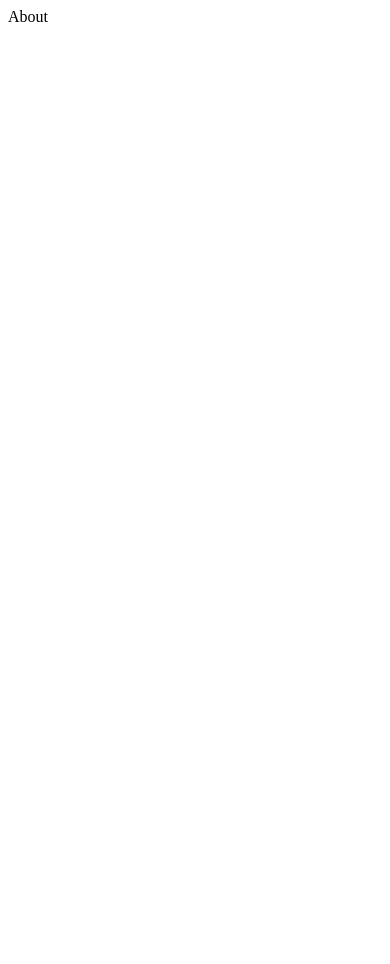
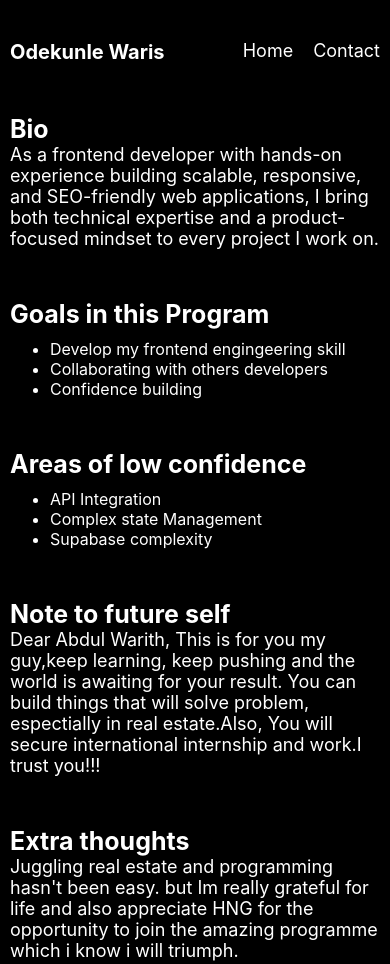
Before and after one commit to raveroses/stage-0-HNG, a plain HTML site: page about.html in a window 390 px wide. Before the commit the page ends 844 px from the top, so only its background shows below. Drawn offline with Linux system fonts and the light colour scheme.

Commit message:
all done

```diff
--- /dev/null
+++ b/about.css
@@ -0,0 +1,106 @@
+* {
+  box-sizing: border-box;
+  margin: 0;
+  max-width: 100%;
+}
+
+body {
+  background-color: #000000;
+  font-family: "Inter", -apple-system, BlinkMacSystemFont, "Segoe UI",
+    sans-serif;
+}
+
+main {
+  padding: 40px 200px;
+  color: white;
+}
+.navbar {
+  color: white;
+  display: flex;
+  justify-content: space-between;
+}
+
+.navbar h3 {
+  font-size: 20px;
+  font-weight: bold;
+}
+.navbar nav {
+  display: flex;
+  gap: 20px;
+  font-size: 18px;
+}
+.navbar nav a {
+  color: white;
+  text-decoration: none;
+}
+
+.navbar nav a:hover {
+  text-decoration: underline;
+}
+
+.bio {
+  display: flex;
+  align-items: center;
+  gap: 150px;
+  width: 100%;
+  margin-top: 100px;
+}
+.bio-about {
+  width: 60%;
+}
+
+.bio-about h2 {
+  font-size: 25px;
+  font-weight: bold;
+}
+.bio-about p {
+  font-size: 18px;
+}
+.bio div {
+  width: 40%;
+}
+.image img {
+  width: 500px;
+  height: 300px;
+  object-fit: cover;
+  object-position: center;
+}
+.bio-about ul {
+  padding-top: 10px;
+}
+
+@media (max-width: 800px) {
+  .bio {
+    flex-direction: column;
+    gap: 0;
+    align-items: start;
+    margin-top: 50px;
+  }
+  .bio-about {
+    width: 100%;
+  }
+  .bio div {
+    width: 100%;
+  }
+  main {
+    padding: 40px 10px;
+  }
+  .image img {
+    display: none;
+  }
+}
+@media (min-width: 801px) and (max-width: 1023px) {
+  .bio {
+    gap: 40px;
+  }
+  main {
+    padding: 40px 20px;
+  }
+
+  .bio-about {
+    width: 50%;
+  }
+  .bio div {
+    width: 50%;
+  }
+}
--- a/about.html
+++ b/about.html
@@ -3,9 +3,104 @@
   <head>
     <meta charset="UTF-8" />
     <meta name="viewport" content="width=device-width, initial-scale=1.0" />
+    <link rel="stylesheet" href="about.css" />
     <title>Document</title>
   </head>
   <body>
-    <article>About</article>
+    <main data-testid="test-about-page">
+      <div class="navbar">
+        <h3>Odekunle Waris</h3>
+        <nav>
+          <a href="/index.html"> Home </a>
+          <a href="/contact.html"> Contact </a>
+        </nav>
+      </div>
+
+      <section class="bio" data-testid="test-about-bio">
+        <div class="bio-about">
+          <h2>Bio</h2>
+          <p>
+            As a frontend developer with hands-on experience building scalable,
+            responsive, and SEO-friendly web applications, I bring both
+            technical expertise and a product-focused mindset to every project I
+            work on.
+          </p>
+        </div>
+        <div class="image">
+          <img src="/image/realestae .jpg" alt="about image" />
+        </div>
+      </section>
+      <section class="bio" data-testid="test-about-goals">
+        <div class="image">
+          <img src="/image/goal.jpeg" alt="about image" />
+        </div>
+
+        <div class="bio-about">
+          <h2>Goals in this Program</h2>
+          <ul>
+            <li>Develop my frontend engingeering skill</li>
+            <li>Collaborating with others developers</li>
+            <li>Confidence building</li>
+          </ul>
+        </div>
+      </section>
+      <section class="bio" data-testid="test-about-confidence">
+        <div class="bio-about">
+          <h2>Areas of low confidence</h2>
+          <ul>
+            <li>API Integration</li>
+            <li>Complex state Management</li>
+            <li>Supabase complexity</li>
+          </ul>
+        </div>
+        <div class="image">
+          <img src="/image/confidence.jpeg" alt="about image" />
+        </div>
+      </section>
+      <section class="bio" data-testid="test-about-future-note">
+        <div class="image">
+          <img src="/image/future.jpeg" alt="about image" />
+        </div>
+        <div class="bio-about">
+          <h2>Note to future self</h2>
+
+          <p>
+            Dear Abdul Warith, This is for you my guy,keep learning, keep
+            pushing and the world is awaiting for your result. You can build
+            things that will solve problem, espectially in real estate.Also, You
+            will secure international internship and work.I trust you!!!
+          </p>
+        </div>
+      </section>
+      <section class="bio" data-testid="test-about-extra">
+        <div class="bio-about">
+          <h2>Extra thoughts</h2>
+
+          <p>
+            Juggling real estate and programming hasn't been easy. but Im really
+            grateful for life and also appreciate HNG for the opportunity to
+            join the amazing programme which i know i will triumph.
+          </p>
+        </div>
+        <div class="image">
+          <img src="/image/thought.jpeg" alt="about image" />
+        </div>
+      </section>
+    </main>
+
+    <script>
+      //       A reflective page where you share your thoughts.
+      // Required sections (data-testid for each):
+      //  Bio — test-about-bio
+      //  Goals in this program — test-about-goals
+      //  Areas of low confidence — test-about-confidence
+      //  Note to future self — test-about-future-note
+      //  Extra thoughts — test-about-extra
+
+      // Semantic structure:
+      //  Wrap with <main data-testid="test-about-page">.
+      //  Use <section> for each area.
+      //  Use proper headings (<h2>, <h3>) for clarity.
+    </script>
   </body>
 </html>
--- a/contact.css
+++ b/contact.css
@@ -11,6 +11,7 @@ body {
 }
 .contact-container {
   padding: 40px 200px;
+  position: relative;
 }
 .contact {
   color: white;
@@ -74,9 +75,55 @@ form div button {
   font-size: 15px;
   font-weight: bold;
 }
+
+#errorMessage {
+  color: red;
+  font-size: 13px;
+}
+.success {
+  background-color: white;
+  color: green;
+  width: 300px;
+  height: 60px;
+  text-align: center;
+  position: absolute;
+  top: 70px;
+  right: 10px;
+  padding-top: 15px;
+  font-size: 16px;
+}
+
+.navbar {
+  color: white;
+  display: flex;
+  justify-content: space-between;
+}
+
+.navbar h3 {
+  font-size: 20px;
+  font-weight: bold;
+}
+
+.navbar nav {
+  display: flex;
+  gap: 20px;
+  font-size: 18px;
+}
+.navbar nav a {
+  color: white;
+  text-decoration: none;
+}
+
+.navbar nav a:hover {
+  text-decoration: underline;
+}
 @media (max-width: 800px) {
   .contact-container {
     padding: 40px 20px;
+  }
+
+  .navbar {
+    margin-bottom: 60px;
   }
   .service-image img {
     display: none;
@@ -107,6 +154,9 @@ form div button {
     margin: auto;
     width: 200px;
   }
+  .success {
+    top: 50px;
+  }
 }
 
 @media (min-width: 801px) and (max-width: 1023px) {
@@ -114,9 +164,9 @@ form div button {
     padding: 30px;
   }
   .contact {
-  color: white;
-  padding: 100px 0px 0px 0px;
-}
+    color: white;
+    padding: 100px 0px 0px 0px;
+  }
 
   form div {
     width: 400px;
--- a/index.css
+++ b/index.css
@@ -8,6 +8,30 @@ body {
   background-color: #000000;
   font-family: "Inter", -apple-system, BlinkMacSystemFont, "Segoe UI",
     sans-serif;
+}
+
+.navbar {
+  color: white;
+  display: flex;
+  justify-content: space-between;
+}
+
+.navbar h3 {
+  font-size: 20px;
+  font-weight: bold;
+}
+.navbar nav {
+  display: flex;
+  gap: 20px;
+  font-size: 18px;
+}
+.navbar nav a {
+  color: white;
+  text-decoration: none;
+}
+
+.navbar nav a:hover {
+  text-decoration: underline;
 }
 
 .general-container {
```
Also changed, not shown: contact.html (+20 -40 lines), contact.js (+57 -0 lines), index.html (+7 -8 lines), image/confidence.jpeg (added), image/future.jpeg (added), image/goal.jpeg (added), image/thought.jpeg (added).
